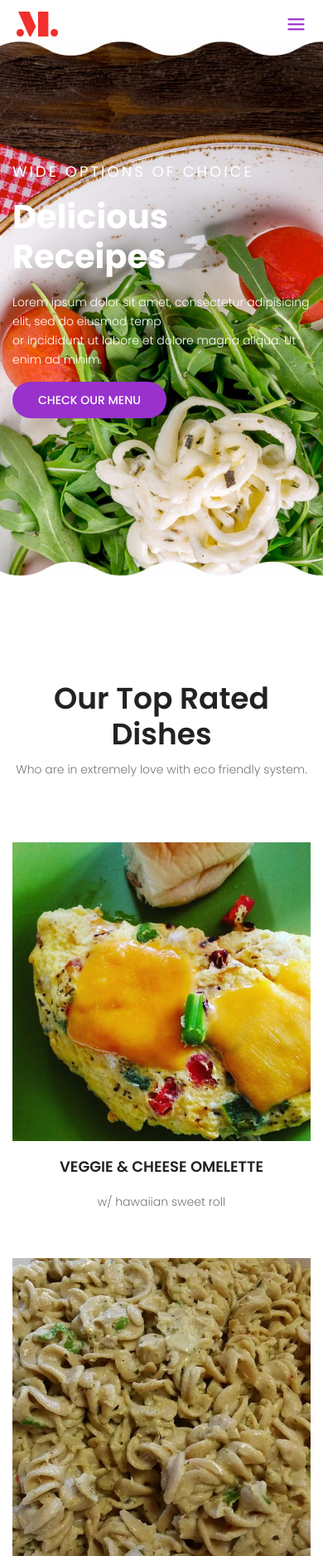
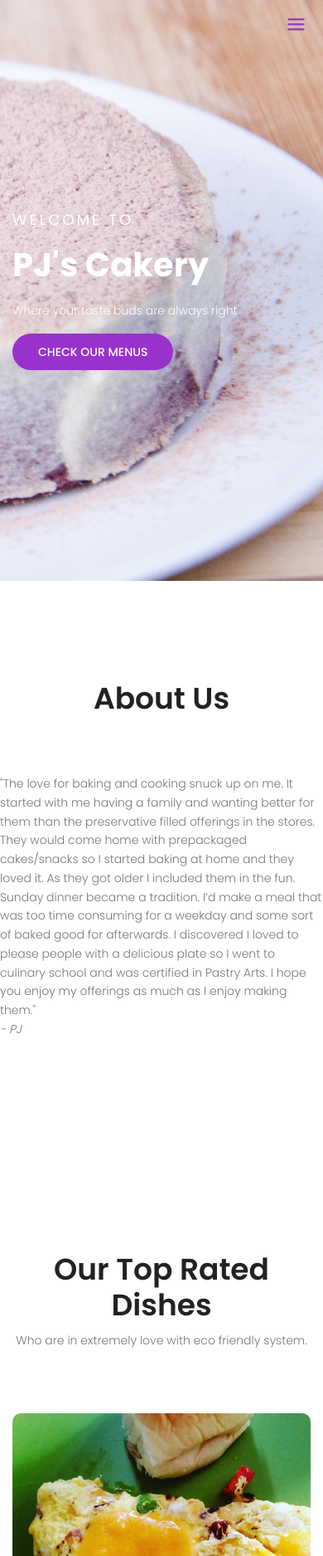
Before and after one commit to jackson-/pjs-cakery, a PHP site: page /index.html in a window 390 px wide. Shown: the top 1875 px of the page at 83% size. Run offline with PHP 8.4, Linux system fonts and the light colour scheme; some libraries are stand-ins or nearby versions.

Commit message:
finished

```diff
--- a/index.html
+++ b/index.html
@@ -14,7 +14,7 @@
 		<!-- meta character set -->
 		<meta charset="UTF-8">
 		<!-- Site Title -->
-		<title>Restaurant</title>
+		<title>PJ's Cakery</title>
 
 		<link href="https://fonts.googleapis.com/css?family=Poppins:100,200,400,300,500,600,700" rel="stylesheet">
 			<!--
@@ -34,21 +34,16 @@
 			  <header id="header" id="home">
 			    <div class="container">
 			    	<div class="row align-items-center justify-content-between d-flex">
-				      <div id="logo">
-				        <a href="index.html"><img src="img/logo.png" alt="" title="" /></a>
-				      </div>
+				      <!-- <div id="logo">
+				        <h1>PJ's Cakery</h1>
+				      </div> -->
 				      <nav id="nav-menu-container">
 				        <ul class="nav-menu">
 				          <li class="menu-active"><a href="#home">Home</a></li>
-				          <li><a href="#dish">Dish</a></li>
-				          <li><a href="#chefs">Chefs</a></li>
+						  <li><a href="#about">About Us</a></li>
+						  <li><a href="#menu">Menus</a></li>
+						  <li><a href="#chefs">Chef</a></li>
 				          <li><a href="#contact">Contact</a></li>
-				          <li class="menu-has-children"><a href="">Pages</a>
-				            <ul>
-				              <li><a href="generic.html">Generic</a></li>
-				              <li><a href="elements.html">Elements</a></li>
-				            </ul>
-				          </li>
 				        </ul>
 				      </nav><!-- #nav-menu-container -->
 			    	</div>
@@ -60,19 +55,43 @@
 				<div class="container">
 					<div class="row fullscreen d-flex align-items-center justify-content-start">
 						<div class="banner-content col-lg-8 col-md-12">
-							<h4 class="text-white text-uppercase">Wide Options of Choice</h4>
+							<h4 class="text-white text-uppercase">Welcome to</h4>
 							<h1>
-								Delicious Receipes
+								PJ's Cakery
 							</h1>
 							<p class="text-white">
-								Lorem ipsum dolor sit amet, consectetur adipisicing elit, sed do eiusmod temp <br> or incididunt ut labore et dolore magna aliqua. Ut enim ad minim.
+								Where your taste buds are always right
 							</p>
-							<a href="#" class="primary-btn header-btn text-uppercase">Check Our Menu</a>
+							<a href="#menu" class="primary-btn header-btn text-uppercase">Check Our Menus</a>
 						</div>
 					</div>
 				</div>
 			</section>
 			<!-- End banner Area -->
+
+			<!-- Start About us area -->
+			<section class="top-dish-area section-gap" id="about">
+					<div class="container">
+						<div class="row d-flex justify-content-center">
+							<div class="menu-content pb-60 col-lg-8">
+								<div class="title text-center">
+									<h1 class="mb-10">About Us</h1>								</div>
+							</div>
+						</div>
+						<div class="row">
+							<p>
+								"The love for baking and cooking snuck up on me. It started with me having a family and wanting better for them than the
+								preservative filled offerings in the stores. They would come home with prepackaged cakes/snacks so I started baking at home
+								and they loved it. As they got older I included them in the fun. Sunday dinner became a tradition. I’d make a meal that was
+								too time consuming for a weekday and some sort of baked good for afterwards. I discovered I loved to please people with a
+								delicious plate so I went to culinary school and was certified in Pastry Arts. I hope you enjoy my offerings as much as I
+								enjoy making them."<br>
+								<i>- PJ</i>
+							</p>
+						</div>
+					</div>
+				</section>
+				<!-- End top-dish Area -->
 
 			<!-- Start top-dish Area -->
 			<section class="top-dish-area section-gap" id="dish">
@@ -116,6 +135,9 @@
 			<section class="features-area pt-100" id="feature">
 				<div class="container">
 					<div class="feature-section">
+						<div class="title text-center">
+							<h1 class="mb-10">We Serve</h1>
+						</div>
 						<div class="row">
 							<div class="single-feature col-lg-3 col-md-6">
 								<img src="img/f1.png" alt="">
@@ -140,8 +162,8 @@
 			<!-- End features Area -->
 
 
-			<!-- Start related Area -->
-			<section class="related-area section-gap">
+			<!-- Start Menu Area -->
+			<section id="menu" class="related-area section-gap">
 				<div class="container">
 					<div class="row d-flex justify-content-center">
 						<div class="menu-content pb-60 col-lg-8">
@@ -155,37 +177,71 @@
 						<div class="active-realated-carusel">
 							<div class="item row align-items-center">
 								<div class="col-lg-6 rel-left">
-								   <h3>
-								   		Fresh & Crispy All the time
-								   </h3>
-								   <p class="pt-30 pb-30">
-								 	  	Who are in extremely love with eco friendly system. Lorem ipsum dolor sit amet, consectetur adipisicing elit, sed do eiusmod tempor incididunt ut labore et dolore magna aliqua. Ut enim ad minim veniam, quis nostrud exercitation ullamco laboris nisi ut aliquip ex ea commodo consequat.
-								   </p>
-									<a href="#" class="primary-btn header-btn text-uppercase">view full menu</a>
+									<h3>
+										Cake Menu
+									</h3>
+									<div class="pt-30 pb-30">
+										<ul>
+											<li><em>- <b>Rum Raisin Carrot Cake</b>...Rum, need I say more.</em></li>
+											<li><em>- <b>Tropical Carrot Cake</b>..filled with tropical flavors like pineapple and coconut</em></li>
+											<li><em>- <b>Southern Carrot Cake</b>..made with a touch sweet potatoes and pecans</em></li>
+											<li><em>- <b>Spiced Carrot Cake</b>..If you like your dessert with a kick then this one is for you. Loaded with cinnamon, cloves, nutmeg and ginger along with pinches of chili powder, cayenne and white pepper for the kick!</em></li>
+											<li><em>- <b>Nutty Carrot Cake</b>..filled with a variety of crunchy goodness.</em></li>
+											<li><em>- <b>Veggie Carrot Cake</b>..For the veggie lover this one has shredded zucchini, butternut squash and a sprinkling of pine nuts</em></li>
+										</ul>
+									</div>
+									<!-- <a href="#" class="primary-btn header-btn text-uppercase">view brunch menu</a>								    -->
 								</div>
 								<div class="col-lg-6">
-									<img class="img-fluid" src="img/slider1.jpg" alt="">
+									<img class="menu-img img-fluid" src="img/content/muffins.jpg" alt="">
 								</div>
 							</div>
 							<div class="item row align-items-center">
 								<div class="col-lg-6 rel-left">
 								   <h3>
-								   		Fresh & Crispy All the time
+								   		Dessert Menu
 								   </h3>
-								   <p class="pt-30 pb-30">
-								 	  	Who are in extremely love with eco friendly system. Lorem ipsum dolor sit amet, consectetur adipisicing elit, sed do eiusmod tempor incididunt ut labore et dolore magna aliqua. Ut enim ad minim veniam, quis nostrud exercitation ullamco laboris nisi ut aliquip ex ea commodo consequat.
-								   </p>
-									<a href="#" class="primary-btn header-btn text-uppercase">view full menu</a>
+								   <div class="pt-30 pb-30">
+								 	  	<ul>
+											<li><em>- <b>Flavored Cupcakes</b>...traditional vanilla, chocolate, orange sorbet topped with a my buttercream frosting, and beyond</em></li>
+											<li><em>- <b>Vanilla and Chocolate cupcakes</b>...with decorations (ex: sports flags)</em></li>
+											<li><em>- <b>Brownie bites</b></em></li>
+											<li><em>- <b>Special Lollipops</b>...(ex: shapes of trophies, running sneakers, soccer balls)</em></li>
+											<li><em>- <b>Fruited Oatmeal Squares</b>...a chewy oatmeal square covered in fruit preserves like apricot or strawberry</em></li>
+											<li><em>- <b>Fudge Brownies</b>...so fudegy and moist it satisfies any chocolate craving.</em></li>
+										</ul>
+									</div>
+									<!-- <a href="#" class="primary-btn header-btn text-uppercase">view brunch menu</a>								    -->
 								</div>
 								<div class="col-lg-6">
-									<img class="img-fluid" src="img/slider1.jpg" alt="">
+									<img class="menu-img img-fluid" src="img/content/cupcake.jpg" alt="">
+								</div>
+							</div>
+							<div class="item row align-items-center">
+								<div class="col-lg-6 rel-left">
+								   <h3>
+								   		Buffet Menu
+								   </h3>
+								   <div class="pt-30 pb-30">
+										<ul>
+											<li><em>- BBQ meatballs</em></li>
+											<li><em>- Roasted chicken pieces</em></li>
+											<li><em>- Rice and beans</em></li>
+											<li><em>- Green salad</em></li>
+											<li><em>- Traditional Carrot Cake</em></li>
+										</ul>
+									</div>
+									<!-- <a href="#" class="primary-btn header-btn text-uppercase">view buffet menu</a>								    -->
+								</div>
+								<div class="col-lg-6">
+									<img class="menu-img img-fluid" src="img/content/shredded_chicken.jpg" alt="">
 								</div>
 							</div>
 						</div>
 					</div>
 				</div>
 			</section>
-			<!-- End related Area -->
+			<!-- End Menu Area -->
 
 
 			<!-- Start team Area -->
@@ -194,8 +250,7 @@
 					<div class="row d-flex justify-content-center">
 						<div class="menu-content pb-70 col-lg-8">
 							<div class="title text-center">
-								<h1 class="mb-10">Meet Our Qualified Chefs</h1>
-								<p>Who are in extremely love with eco friendly system.</p>
+								<h1 class="mb-10">Meet the Head Chef</h1>
 							</div>
 						</div>
 					</div>
@@ -207,7 +262,7 @@
 
 						<div class="col-md-6 single-team">
 						    <div class="thumb">
-						        <img class="img-fluid" src="img/content/titi.jpg" alt="">
+						        <img class="menu-img img-fluid" src="img/content/titi.jpg" alt="">
 						        <div class="align-items-center justify-content-center d-flex">
 									<a href="#"><i class="fa fa-facebook"></i></a>
 									<a href="#"><i class="fa fa-twitter"></i></a>
@@ -216,7 +271,6 @@
 						    </div>
 						    <div class="meta-text mt-30 text-center">
 							    <h4>Pamela Jackson</h4>
-							    <p>Head Chef!</p>
 						    </div>
 						</div>
 
@@ -228,86 +282,62 @@
 			</section>
 			<!-- End team Area -->
 
-			<!-- Start Contact Area -->
-			<section class="contact-area" id="contact">
-				<div class="container-fluid">
-					<div class="row align-items-center d-flex justify-content-start">
-						<div class="col-lg-6 col-md-12 contact-left no-padding">
-	      					<div style=" width:100%;
-	                height: 545px;" id="map"></div>
-						</div>
-						<div class="col-lg-4 col-md-12 pt-100 pb-100">
-							<form class="form-area" id="myForm" action="mail.php" method="post" class="contact-form text-right">
-								<input name="fname" placeholder="Enter your name" onfocus="this.placeholder = ''" onblur="this.placeholder = 'Enter your name'" class="common-input mt-10" required="" type="text">
-								<input name="email" placeholder="Enter email address" pattern="[A-Za-z0-9._%+-]+@[A-Za-z0-9.-]+\.[A-Za-z]{1,63}$" onfocus="this.placeholder = ''" onblur="this.placeholder = 'Enter email address'" class="common-input mt-10" required="" type="email">
-								<textarea class="common-textarea mt-10" name="message" placeholder="Messege" onfocus="this.placeholder = ''" onblur="this.placeholder = 'Messege'" required=""></textarea>
-								<button class="primary-btn mt-20">Send Message<span class="lnr lnr-arrow-right"></span></button>
-								<div class="mt-10 alert-msg">
-								</div>
-							</form>
+			<div class="section-top-border">
+				<div class="row d-flex justify-content-center">
+					<div class="menu-content pb-60 col-lg-8">
+						<div class="title text-center">
+							<h1 class="mb-10">Testimonials</h1>
+							<p>A few words from our satisfied customers</p>
 						</div>
 					</div>
 				</div>
-			</section>
-			<!-- End Contact Area -->
+				<div class="row">
+					<div class="col-lg-12">
+						<blockquote class="generic-blockquote">
+								 “I’m more than happy to recommend PJspastries, I had the pleasure
+								 of trying her Oatmeal Apricot bars and I don’t think I
+								ever had anything so delicious. I could eat a whole box” <br>
+								<i>– Nela</i>
+						</blockquote>
+						<blockquote class="generic-blockquote">
+								“Can’t believe how delicious the cupcake was, especially with the Hennessey. She even did a last minute order. PJ's Cakery made my ladies night a great time.” <br>
+							   <i>– V.Y.</i>
+					   </blockquote>
+					   <blockquote class="generic-blockquote">
+							 “I have always loved Pam’s baked goods so of course when I needed a specific type of cake for my hubby’s birthday I immediately
+							thought of her. I wanted a Hennessy theme inspired cake with some of it infused in it as well and she did a great job with
+							both the simple decorations and the flavor. Usually in a party with adults while everyone is drinking no one really ends
+							up eating much cake but let me tell you it was a big hit and I had to hide pieces for myself so I would have for the next
+							day. Cake was Super moist and full of flavor plus you tasted the hint of Hennessy and it wasn’t too much.”
+							<br>
+						   <i>– Ashley</i>
+				   </blockquote>
+					</div>
+				</div>
+			</div>
 
 			<!-- start footer Area -->
-			<footer class="footer-area section-gap">
+			<footer id="contact" class="footer-area section-gap">
 				<div class="container">
 					<div class="row">
-						<div class="col-lg-3  col-md-6 col-sm-6">
-							<div class="single-footer-widget">
-								<h4 class="text-white">About Us</h4>
-								<p>
-									Lorem ipsum dolor sit amet, consectetur adipisicing elit, sed do eiusmod tempor incididunt ut labore dolore magna aliqua.
-								</p>
-							</div>
-						</div>
 						<div class="col-lg-4  col-md-6 col-sm-6">
 							<div class="single-footer-widget">
 								<h4 class="text-white">Contact Us</h4>
-								<p>
-									Lorem ipsum dolor sit amet, consectetur adipisicing elit, sed do eiusmod tempor incididunt ut labore dolore magna aliqua.
+								<p>Hit our email and we'll get right to you!</p>
+								<p class="number">
+									pjrenni@gmail.com
 								</p>
-								<p class="number">
-									012-6532-568-9746 <br>
-									012-6532-569-9748
-								</p>
-							</div>
-						</div>
-						<div class="col-lg-5  col-md-6 col-sm-6">
-							<div class="single-footer-widget">
-								<h4 class="text-white">Newsletter</h4>
-								<p>You can trust us. we only send  offers, not a single spam.</p>
-								<div class="d-flex flex-row" id="mc_embed_signup">
-
-
-									  <form class="navbar-form" novalidate="true" action="https://spondonit.us12.list-manage.com/subscribe/post?u=1462626880ade1ac87bd9c93a&amp;id=92a4423d01" method="get">
-									    <div class="input-group add-on">
-									      	<input class="form-control" name="EMAIL" placeholder="Email address" onfocus="this.placeholder = ''" onblur="this.placeholder = 'Email address'" required="" type="email">
-											<div style="position: absolute; left: -5000px;">
-												<input name="b_36c4fd991d266f23781ded980_aefe40901a" tabindex="-1" value="" type="text">
-											</div>
-									      <div class="input-group-btn">
-									        <button class="genric-btn"><span class="lnr lnr-arrow-right"></span></button>
-									      </div>
-									    </div>
-									      <div class="info mt-20"></div>
-									  </form>
-
-								</div>
 							</div>
 						</div>
 					</div>
 					<div class="footer-bottom d-flex justify-content-between align-items-center flex-wrap">
 						<!-- Link back to Colorlib can't be removed. Template is licensed under CC BY 3.0. -->
-            <p class="footer-text m-0">Copyright &copy;<script>document.write(new Date().getFullYear());</script> All rights reserved | This template is made with <i class="fa fa-heart-o" aria-hidden="true"></i> by <a href="https://colorlib.com" target="_blank">Colorlib</a></p>
+            <p class="footer-text m-0">Copyright &copy; PJ's Cakery <script>document.write(new Date().getFullYear());</script> All rights reserved</p>
             <!-- Link back to Colorlib can't be removed. Template is licensed under CC BY 3.0. -->
 						<div class="footer-social d-flex align-items-center">
 							<a href="#"><i class="fa fa-facebook"></i></a>
 							<a href="#"><i class="fa fa-twitter"></i></a>
-							<a href="#"><i class="fa fa-dribbble"></i></a>
-							<a href="#"><i class="fa fa-behance"></i></a>
+							<a href="#"><i class="fa fa-instagram"></i></a>
 						</div>
 					</div>
 				</div>
--- a/scss/theme/_home.scss
+++ b/scss/theme/_home.scss
@@ -83,7 +83,7 @@
 
 
 .banner-area {
-	background:url(../img/header-bg.jpg) right;
+	background:url(../img/content/cupcakes.jpg) right;
 	background-size:cover;
 	.fullscreen {
 		@include media-breakpoint-down (sm) {
```
Also changed, not shown: css/main.css, img/content/cake.jpg (added), img/content/cupcake.jpg (added), 1 other file.
